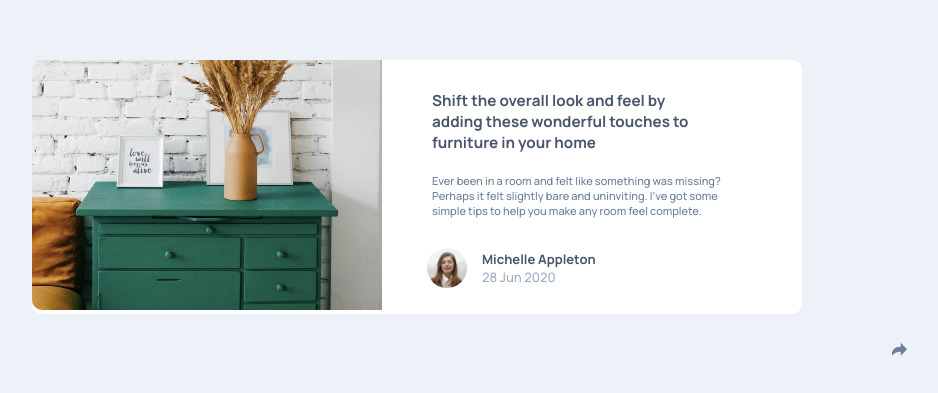
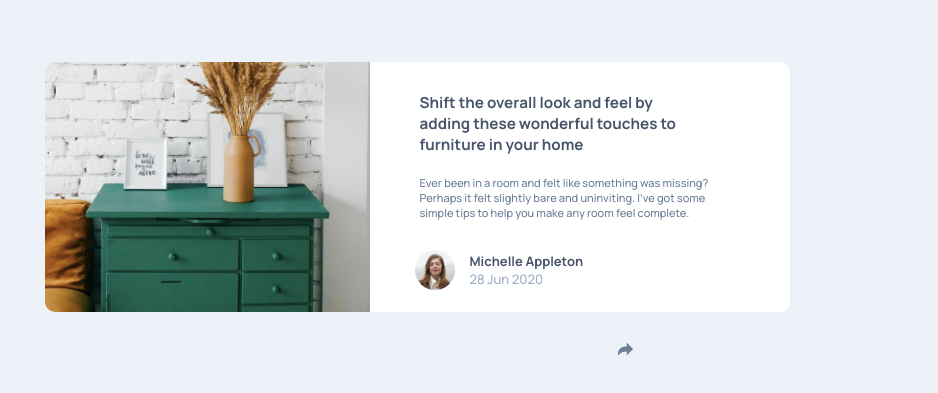
Before and after one commit to JCrotzer/article-preview-component, a plain HTML site: page index.html in a window 1280 px wide. Shown: the part 213-606 px from the top of the page, without its empty margins (223-1161 px from the left). Drawn offline with Linux system fonts and the light colour scheme.

Commit message:
updated html and css

```diff
--- a/css/style.css
+++ b/css/style.css
@@ -82,7 +82,7 @@ main {
 
 .share-links {
     position:absolute;
-    bottom: 80px;
+    bottom: 70px;
 }
 
 .icons {
@@ -106,15 +106,15 @@ main {
 }
 
 .share-btn {
-    width: 35px;
-    height: 35px;
+    width: 30px;
+    height: 30px;
     border-radius: 50px;
     border: transparent;
     background-color:  hsl(210, 46%, 95%);
     transition: all 0.2s linear;
     cursor: pointer;
     text-align: center;
-    position: fixed;
+    position: absolute;
     z-index: 1;
 }
 
@@ -124,9 +124,9 @@ main {
 }
 
 .arrow-btn {
-    position: fixed;
-    right: 140px;
-    bottom: 110px;
+    position: absolute;
+    right: 50px;
+    bottom: 30px;
     transform: translateY(45%);
 }
 
@@ -147,8 +147,8 @@ main {
     }
 
     main {
-        max-width: 900px;
-        height: 100%;
+        max-width: 800px;
+        height: 250px;
         border-radius: 10px;
     }
 
@@ -158,13 +158,17 @@ main {
     }
 
     .header img {
-        width: 350px;
+        width: 325px;
         height: 250px;
         border-radius: 10px 0 0 10px;
     }
 
     .article {
         width: 420px;
+    }
+
+    .profile-flex {
+        position: relative;
     }
 
     .content {
@@ -190,16 +194,20 @@ main {
         margin-right: 200px;
     }
 
+    /* .share-btn {
+        position: absolute;
+    } */
+
     .arrow-btn {
-        position: fixed;
-        right: 140px;
-        bottom: 235px;
+        position: absolute;
+        right: 380px;
+        bottom: 165px;
         transform: translateY(45%);
     }
 
     .share-links {
-        position:absolute;
-        bottom: 280px;
+        position: absolute;
+        /* bottom: -40px; */
         right: 37px;
         margin: 0;
         padding: 0;
@@ -211,9 +219,13 @@ main {
     }
 
     .icons {
+        position: absolute;
         width: 250px;
         height: 40px;
+        right: 275px;
+        bottom: 205px;
         border-radius: 10px;
+        text-align: center;
     }
 
     .arrow-down{
--- a/index.html
+++ b/index.html
@@ -33,9 +33,6 @@
               <p class="name">Michelle Appleton</p>
               <p class="date"> 28 Jun 2020</p>
             </div>
-            <button class="share-btn arrow-btn" id="share-btn" onclick="showShare(event)">
-              <img src="./images/icon-share.svg" alt="share-icon" title="share">
-            </button>
           </div>
         </div>
       </div>
@@ -48,11 +45,10 @@
           <a href="#" aria-label="pinterest"><img src="./images/icon-pinterest.svg" alt="pinterest icon"></a>
           <div class="arrow-down"></div>
         </div>
-        <!-- <button class="share-btn arrow-btn" id="share-btn">
+        <button class="share-btn arrow-btn">
           <img src="./images/icon-share.svg" alt="share-icon" title="share">
-        </button> -->
+        </button>
       </div>
-
     </div>
 </main>
 
```
Also changed, not shown: script.js (line endings or trailing spaces).
